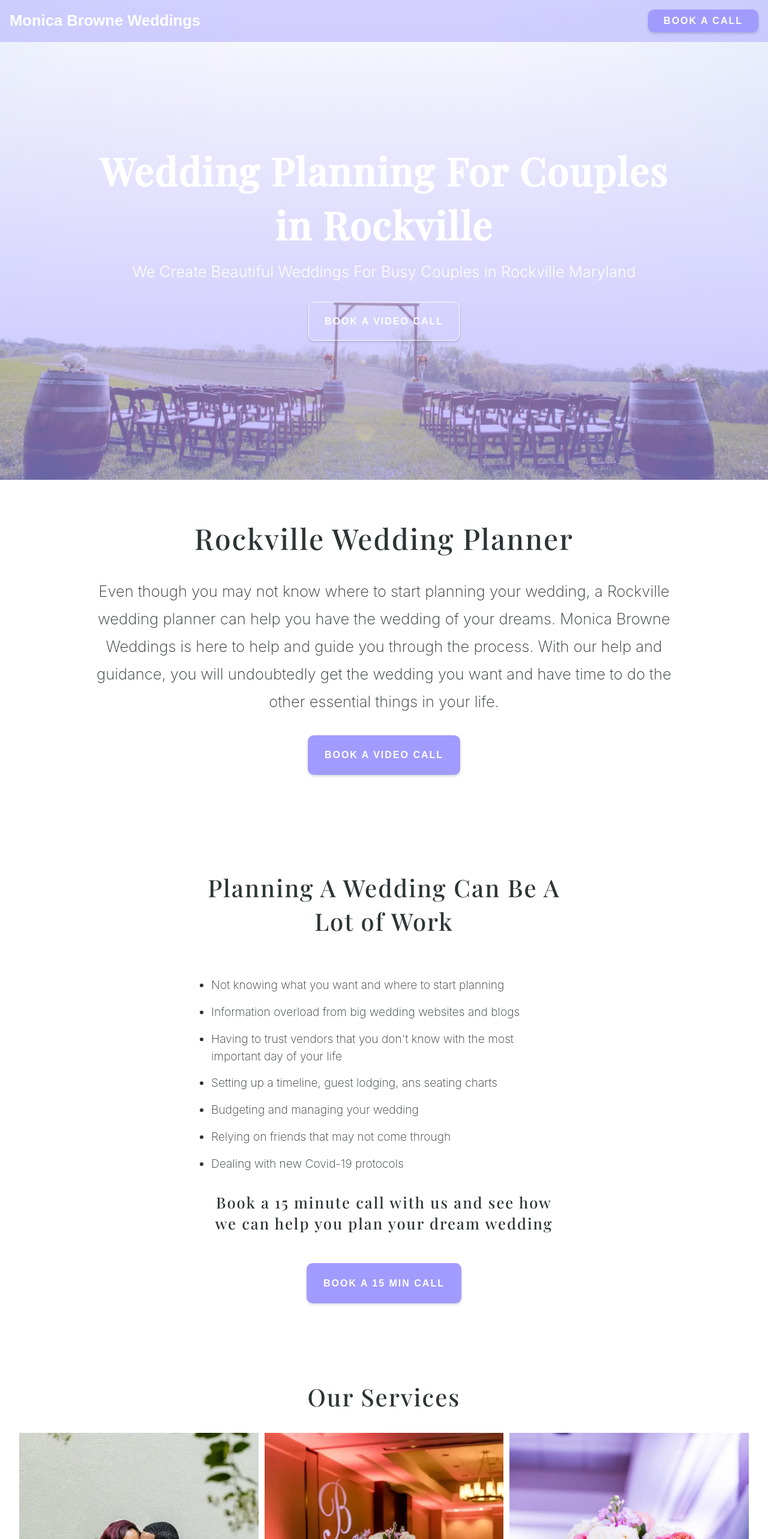
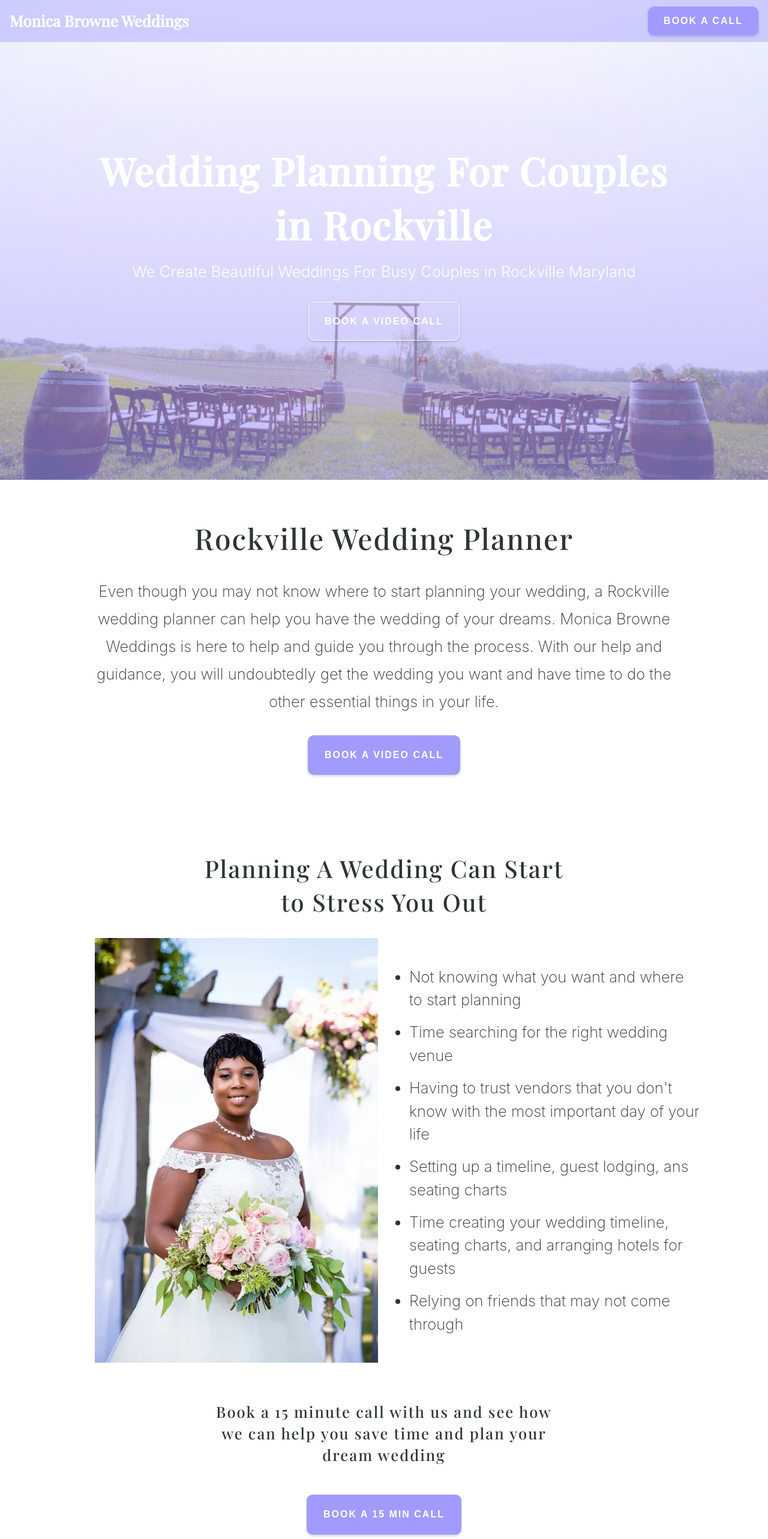
Before and after one commit to kgb4000/monica, a Next.js app: page /rockville in a window 1280 px wide. Shown: the top 2566 px of the page at 60% size. Built offline with nearby package versions, Linux system fonts and the light colour scheme.

Commit message:
Changed home page textt

```diff
--- a/components/Footer.js
+++ b/components/Footer.js
@@ -28,14 +28,14 @@ const Footer = () => {
         <Decription>
           <h3>Monica Browne Weddings</h3>
           <p>
-            Monica Browne Weddings is a wedding planning company in Maryland
-            serving all couples in Maryland and DC. We offer Full Service and
-            Partial Wedding Planning services, as well as providing Day-of
-            Coordination, Wedding Decoration, and Custom Wedding Floral Design
-            Services. If you are a busy couple and need help planning your
-            wedding, or if you just need some help and guidance, please don't
-            hesitate to reach out to us. You can book a call with us when you
-            are ready.
+            Monica Browne Weddings is one of the best wedding planners in
+            Maryland, also serving couples in DC, and Northern Virginia. We
+            offer full service event planning, partial service event planning,
+            day of coordination, event design, and floral design services. If
+            you are a busy couple and need help from one of the top shelf
+            wedding planners, or if you just need some help and guidance, please
+            don't hesitate to reach out to us.You can book a call with us when
+            you are ready.
           </p>
           {/* <p>
             {cities.map((city) =>
--- a/components/Nav.js
+++ b/components/Nav.js
@@ -57,7 +57,6 @@ const Header = styled('div')`
   display: flex;
   justify-content: space-between;
   align-items: center;
-  font-size: 0.8rem;
   z-index: 1000;
   height: 70px;
   background: rgba(162, 155, 254, 0.45);
@@ -73,7 +72,7 @@ const Header = styled('div')`
     max-width: 300px;
     font-weight: 700;
     color: #fff;
-    font-family: minerva-modern, sans-serif;
+    font-family: 'Playfair Display', serif;
   }
 
   @media (min-width: 768px) {
@@ -104,11 +103,9 @@ const NavButton = styled(Button)`
   color: #fff;
   font-size: 0.6rem;
   font-weight: 700;
-  border-radius: 10px;
-  padding: 0.6rem 1rem;
 
   @media (min-width: 768px) {
-    padding: 0.5rem 1.5rem;
+    padding: 0.8rem 1.5rem;
     font-size: 1rem;
   }
 `
--- a/components/PainSection.js
+++ b/components/PainSection.js
@@ -7,6 +7,8 @@ export default function PainSection({
   title,
   src,
   alt,
+  width,
+  height,
   pain1,
   pain2,
   pain3,
@@ -19,7 +21,13 @@ export default function PainSection({
       <Service>
         <h2 className="title">{title}</h2>
         <Painpoint>
-          <img src={src} alt={alt} loading="lazy" />
+          <img
+            src={src}
+            alt={alt}
+            loading="lazy"
+            width={width}
+            height={height}
+          />
           <div className="painpoints--content">
             <PainPoints>
               <li>{pain1}</li>
--- a/pages/_document.js
+++ b/pages/_document.js
@@ -56,7 +56,7 @@ export default class MyDocument extends Document {
     return (
       <Html lang="en">
         <Head>
-          <link rel="preconnect" href="https://fonts.gstatic.com" crossorigin />
+          <link rel="preconnect" href="https://fonts.gstatic.com" crossOrigin />
           <link
             href="https://fonts.googleapis.com/css2?family=Playfair+Display:wght@500&display=swap"
             rel="stylesheet"
--- a/pages/mitchellville.js
+++ b/pages/mitchellville.js
@@ -65,7 +65,6 @@ export default function Potomac() {
             </div>
           </div>
         </section>
-        <section className="container">
         <PainSection
           title="Planning A Wedding Can Start to Stress You Out"
           src="/images/wedding-floral-design-472.webp"
@@ -77,7 +76,6 @@ export default function Potomac() {
                     arranging hotels for guests"
           pain6="Navigating new Covid-19 protocols"
         />
-        </section>
         <section className="container">
           <div className="content">
             <h2 className="title">Our Services</h2>
--- a/pages/rockville.js
+++ b/pages/rockville.js
@@ -7,6 +7,7 @@ import { Testimonial, TestimonialAuthor } from '../components/Testimonials'
 import Button from '../components/Button'
 import Simple from '../components/Simple'
 import { NextSeo } from 'next-seo'
+import PainSection from '../components/PainSection'
 
 const ModalVideo = dynamic(() => import('react-modal-video'))
 
@@ -64,7 +65,21 @@ export default function Rockville() {
             </div>
           </div>
         </section>
-        <section className="container">
+        <PainSection
+          title="Planning A Wedding Can Start to Stress You Out"
+          src="/images/rockville-wedding-planner-bride-smiling.webp"
+          width="472"
+          height="708"
+          pain1="Not knowing what you want and where to start planning"
+          pain2="Time searching for the right wedding venue"
+          pain3="Having to trust vendors that you don't know with the most
+                    important day of your life"
+          pain4="Setting up a timeline, guest lodging, ans seating charts"
+          pain5="Time creating your wedding timeline, seating charts, and
+                    arranging hotels for guests"
+          pain6="Relying on friends that may not come through"
+        />
+        {/* <section className="container">
           <div className="service-content">
             <div className="painpoints">
               <div className="painpoints--content">
@@ -74,7 +89,7 @@ export default function Rockville() {
                 <PainPoints>
                   <li>Not knowing what you want and where to start planning</li>
                   <li>
-                    Information overload from big wedding websites and blogs
+                    Time searching for the right wedding venue
                   </li>
                   <li>
                     Having to trust vendors that you don't know with the most
@@ -99,7 +114,7 @@ export default function Rockville() {
               <Button>Book a 15 min call</Button>
             </a>
           </div>
-        </section>
+        </section> */}
         <section className="container">
           <div className="content">
             <h2 className="title">Our Services</h2>
--- a/styles/globals.css
+++ b/styles/globals.css
@@ -78,9 +78,8 @@ h4 {
 
 .intro {
   max-width: 60rem;
-  margin: 0 auto;
-  font-size: 1.4rem;
-  text-align: center;
+  margin: 1rem auto;
+  font-size: 1.2rem;
 }
 
 @media (min-width: 768px) {
```
Also changed, not shown: pages/about-wedding-planner.js (+7 -4 lines), pages/index.js (+33 -12 lines), .babelrc, public/images/rockville-wedding-planner-bride-smiling.webp (added). Lines whose indentation alone changed are shown as unchanged.
